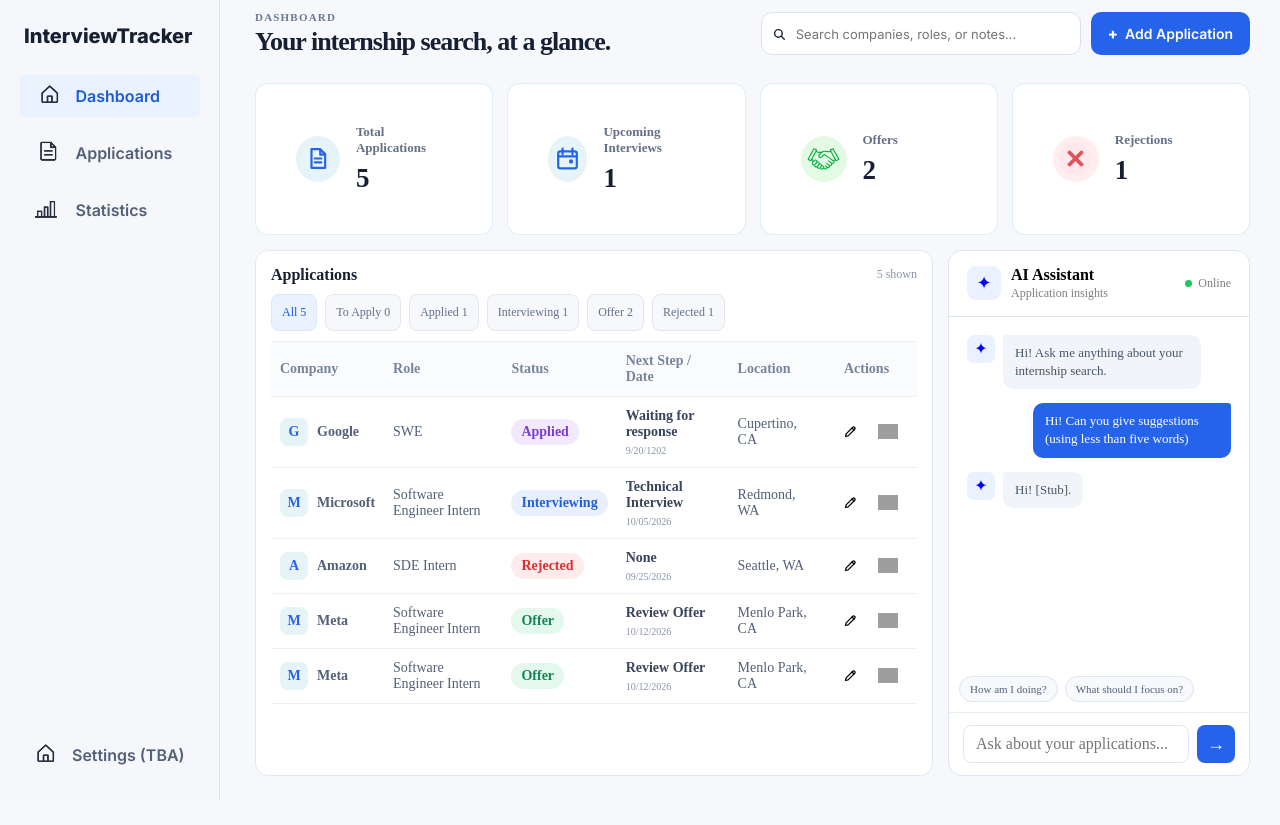
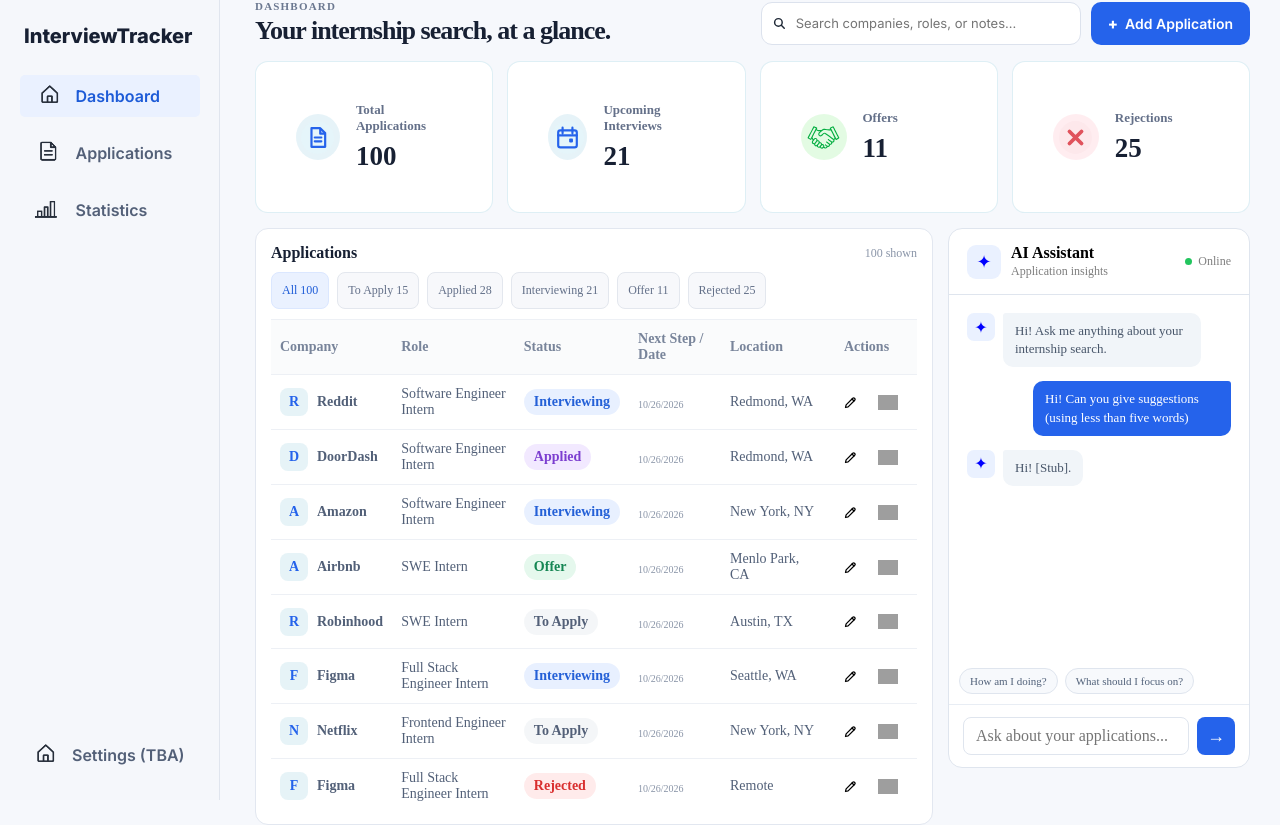
Before and after one commit to yifanchen729/Interview-Tracker, a React (Vite) app in the folder frontend/: page / in a window 1280 px wide. Before the commit the page ends 800 px from the top, so only its background shows below. Built offline with nearby package versions, Linux system fonts and the light colour scheme; no server answers; grey boxes are pictures that could not be loaded.

Commit message:
Make data able to retain statusHistory, use it to create the Sankey chart

```diff
--- a/frontend/src/Charts/Chart.tsx
+++ b/frontend/src/Charts/Chart.tsx
@@ -1,5 +1,4 @@
 import {
-  Tooltip,
   ResponsiveContainer,
   Sankey,
   Layer,
@@ -16,44 +15,112 @@
 export function Charts({ applications }: ChartsProp) {
   // Counter that goes through application array
   let appliedNum = 0;
-  let interviewNum = 0;
-  let rejectedNum = 0;
-  let offerNum = 0;
+
+  let appliedToInterview = 0;
+  let appliedToRejected = 0;
+
+  let interviewToRejected = 0;
+  let interviewToOffer = 0;
 
   applications.forEach((application) => {
-    const status = application.status;
+    const history = application.statusHistory;
+
+    // Ignore "To Apply"
+    if (!history || history.length === 0) {
+      return;
+    }
 
     appliedNum++;
-    if (status === "Interviewing") {
-      interviewNum++;
-    } else if (status === "Rejected") {
-      rejectedNum++;
-      interviewNum++;
-    } else if (status === "Offer") {
-      offerNum++;
-      interviewNum++;
+
+    // Go through each transition in the history
+    for (let i = 0; i < history.length - 1; i++) {
+      const currentStatus = history[i].status;
+      const nextStatus = history[i + 1].status;
+
+      if (
+        currentStatus === "Applied" &&
+        nextStatus === "Interviewing"
+      ) {
+        appliedToInterview++;
+      }
+
+      else if (
+        currentStatus === "Applied" &&
+        nextStatus === "Rejected"
+      ) {
+        appliedToRejected++;
+      }
+
+      else if (
+        currentStatus === "Interviewing" &&
+        nextStatus === "Rejected"
+      ) {
+        interviewToRejected++;
+      }
+
+      else if (
+        currentStatus === "Interviewing" &&
+        nextStatus === "Offer"
+      ) {
+        interviewToOffer++;
+      }
     }
   });
 
-  // Sankey chart on the right
+  const appliedToUnknown =
+    appliedNum -
+    appliedToInterview -
+    appliedToRejected;
+
+  const interviewToUnknown =
+    appliedToInterview -
+    interviewToRejected -
+    interviewToOffer;
+
+  // Sankey chart data
   const graphData = {
     nodes: [
-      { name: "Applied", value: appliedNum },
-      { name: "Unknown", value: appliedNum - interviewNum },
-      { name: "Interview", value: interviewNum },
-      { name: "Rejected", value: rejectedNum },
-      { name: "Offer", value: offerNum },
-      { name: "Dummy", value: 0 },
+      { name: "Applications", value: appliedNum },           // 0: Applications
+      { name: "Pending", value: appliedToUnknown },          // 1: Pending after applying
+      { name: "Interviewing", value: appliedToInterview },     // 2: Reached interview
+      { name: "Rejected", value: appliedToRejected },        // 3: Rejected after applying
+      { name: "Pending", value: interviewToUnknown },        // 4: Pending after interview
+      { name: "Rejected", value: interviewToRejected },      // 5: Rejected after interview
+      { name: "Offers", value: interviewToOffer },           // 6: Offer after interview
     ],
 
     links: [
-      { source: 0, target: 1, value: appliedNum - interviewNum }, // From applied to unknown
-      { source: 0, target: 2, value: interviewNum }, // From applied to interview
-      { source: 2, target: 3, value: rejectedNum }, // From Interview to rejected
-      { source: 2, target: 4, value: offerNum }, // From Interview to offer
-      { source: 1, target: 5, value: 0 }, // From applied to dummy
+      { source: 0, target: 1, value: appliedToUnknown },
+      { source: 0, target: 2, value: appliedToInterview },
+      { source: 0, target: 3, value: appliedToRejected },
+      { source: 2, target: 4, value: interviewToUnknown },
+      { source: 2, target: 5, value: interviewToRejected },
+      { source: 2, target: 6, value: interviewToOffer },
     ],
   };
+
+  // Get node color based on its name
+  function getNodeColor(name: string) {
+    if (name === "Applications") return "#2f2fe8";
+    if (name === "Pending") return "#8d8b89";
+    if (name === "Interviewing") return "#0b8cf59e";
+    if (name === "Rejected") return "rgb(217, 47, 47)";
+    if (name === "Offers") return "#22c55e";
+
+    return "transparent";
+  }
+
+  // Get link color based on its index
+  function getLinkColor(index: number) {
+    if (index === 0) return "#8d8b898a";                 // Applied -> Unknown
+    if (index === 1) return "#0b8cf568";                 // Applied -> Interview
+    if (index === 2) return "rgba(217, 47, 47, 0.51)";   // Applied -> Rejected
+    if (index === 3) return "#8d8b898a";                 // Interview -> Unknown
+    if (index === 4) return "rgba(217, 47, 47, 0.51)";   // Interview -> Rejected
+    if (index === 5) return "#22c55e74";                 // Interview -> Offer
+
+    return "transparent";                                // It is should not exist
+  }
 
   function MyCustomSankeyNode({
     x,
@@ -62,41 +129,43 @@
     height,
     payload,
   }: SankeyNodeProps) {
-    if (payload.name == "Dummy") {
-      return;
-    }
-
-    let color = "blue";
-
-    if (payload.name === "Applied") color = "#2f2fe8";
-    else if (payload.name === "Unknown") color = "#8d8b89";
-    else if (payload.name === "Interview") color = "#0b8cf59e";
-    else if (payload.name === "Rejected") color = "rgb(217, 47, 47)";
-    else if (payload.name === "Offer") color = "#22c55e";
-    else if (payload.name === "Dummy") color = "black";
-
     return (
       <Layer>
-        <Rectangle x={x} y={y} width={width} height={height} fill={color} />
-        <text
+        <Rectangle
+          x={x}
+          y={y - 1}
+          width={width}
+          height={height + 2}
+          radius={4}
+          fill={getNodeColor(payload.name)}
+        />
+
+        <foreignObject
           x={x + width + 14}
-          y={y + height / 2 - 4}
-          fill="#172033"
-          fontSize={20}
-          fontWeight={700}
+          y={y + height / 2 - 25}
+          width={300}
+          height={50}
         >
-          {payload.value}
-        </text>
+          <div
+            className="sankey-label"
+            style={{
+              borderColor: getNodeColor(payload.name),
+            }}
+          >
+            <div
+              className="sankey-value"
+              style={{
+                backgroundColor: getNodeColor(payload.name),
+              }}
+            >
+              {payload.value}
+            </div>
 
-        <text
-          x={x + width + 14}
-          y={y + height / 2 + 15}
-          fill="#667085"
-          fontSize={12}
-          fontWeight={500}
-        >
-          {payload.name}
-        </text>
+            <div className="sankey-name">
+              {payload.name}
+            </div>
+          </div>
+        </foreignObject>
       </Layer>
     );
   }
@@ -111,14 +180,6 @@
     linkWidth,
     index,
   }: SankeyLinkProps) {
-    let color = "blue";
-
-    if (index === 0) color = "#8d8b898a";
-    else if (index === 1) color = "#0b8cf568";
-    else if (index === 2) color = "rgba(217, 47, 47, 0.51)";
-    else if (index === 3) color = "#22c55e74";
-    else if (index === 4) color = "transparent";
-
     return (
       <path
         d={`
@@ -127,10 +188,10 @@
          ${targetControlX},${targetY}
          ${targetX},${targetY}
       `}
-        stroke={color}
+        stroke={getLinkColor(index)}
         strokeWidth={linkWidth}
         fill="none"
-        strokeOpacity={0.4}
+        strokeOpacity={0.5}
       />
     );
   }
@@ -140,21 +201,17 @@
       <div className="chart-header">Application Stats</div>
 
       <div className="application-flow-chart">
-        <ResponsiveContainer width={800} height="60%">
+        <ResponsiveContainer width="100%" height="100%">
           <Sankey
             data={graphData}
             node={MyCustomSankeyNode}
             link={MyCustomSankeyLink}
-            nodeWidth={10}
-            nodePadding={40}
-            margin={{
-              top: 20,
-              right: 100,
-              bottom: 20,
-              left: 40,
-            }}
+            nodeWidth={24}
+            nodePadding={50}
+            align="left"
+            sort={false}
+            margin={{ top: 30, right: 150, bottom: 30, left: 80 }}
           >
-            <Tooltip />
           </Sankey>
         </ResponsiveContainer>
       </div>
--- a/frontend/src/Forms/ApplicationForm/ApplicationForm.tsx
+++ b/frontend/src/Forms/ApplicationForm/ApplicationForm.tsx
@@ -1,4 +1,8 @@
-import type { Application } from "../../data/ApplicationArray"
+import type {
+  Application,
+  ApplicationStatus
+} from "../../data/ApplicationArray";
+
 import "./ApplicationForm.css";
 
 // Props
@@ -9,33 +13,95 @@
 };
 
 export function ApplicationForm({ applications, setApplications, setAddingApplication }: ApplicationFormProp) {
+
+  function createStatusHistory(status: ApplicationStatus) {
+    const now = new Date().toISOString();
+
+    if (status === "To Apply") {
+      return [];
+    }
+
+    if (status === "Applied") {
+      return [
+        {
+          status: "Applied" as const,
+          changedAt: now,
+        },
+      ];
+    }
+
+    if (status === "Interviewing") {
+      return [
+        {
+          status: "Applied" as const,
+          changedAt: null,
+        },
+        {
+          status: "Interviewing" as const,
+          changedAt: now,
+        },
+      ];
+    }
+
+    if (status === "Offer") {
+      return [
+        {
+          status: "Applied" as const,
+          changedAt: null,
+        },
+        {
+          status: "Interviewing" as const,
+          changedAt: null,
+        },
+        {
+          status: "Offer" as const,
+          changedAt: now,
+        },
+      ];
+    }
+
+    // Rejected
+    return [
+      {
+        status: "Applied" as const,
+        changedAt: null,
+      },
+      {
+        status: "Rejected" as const,
+        changedAt: now,
+      },
+    ];
+  }
+
   // For submit the application
-  const submitApplication = (event: React.SubmitEvent<HTMLFormElement>) => {
-    // This prevents auto refresh after submit form (old mechanic)
+  const submitApplication = (
+    event: React.SubmitEvent<HTMLFormElement>
+  ) => {
     event.preventDefault();
 
-    // Get data from the form
     const formData = new FormData(event.currentTarget);
 
-    // Create new application object
-    // "as string" is to prevent TSX alarm
-    const newApplication = {
+    const newStatus =
+      formData.get("status") as ApplicationStatus;
+
+    const newApplication: Application = {
       id: crypto.randomUUID(),
       company: formData.get("company") as string,
       role: formData.get("role") as string,
-      status: formData.get("status") as string,
+      status: newStatus,
+
+      statusHistory: createStatusHistory(newStatus),
+
       nextStep: formData.get("nextStep") as string,
       date: formData.get("date") as string,
       location: formData.get("location") as string,
     };
 
-    // Add this to the array
     setApplications([
       ...applications,
       newApplication
     ]);
 
-    // This actual means done with application
     cancelApplication();
   };
 
--- a/frontend/src/data/ApplicationArray.tsx
+++ b/frontend/src/data/ApplicationArray.tsx
@@ -1,65 +1,190 @@
+export type ApplicationStatus =
+  | "To Apply"
+  | "Applied"
+  | "Interviewing"
+  | "Offer"
+  | "Rejected";
+
+export type StatusEntry = {
+  status: ApplicationStatus;
+  changedAt: string | null;
+};
+
 export type Application = {
   id: string;
   company: string;
   role: string;
-  status: string;
+  status: ApplicationStatus;
+  statusHistory: StatusEntry[];
   nextStep: string;
   date: string;
   location: string;
 };
 
 export class ApplicationArray {
-
   applications: Application[];
 
-  // Default values
   constructor() {
-    this.applications = [
-      {
+    const companies = [
+      "Google",
+      "Microsoft",
+      "Amazon",
+      "Meta",
+      "Figma",
+      "Datadog",
+      "Stripe",
+      "Airbnb",
+      "Cloudflare",
+      "Discord",
+      "Reddit",
+      "Robinhood",
+      "Apple",
+      "Netflix",
+      "Uber",
+      "Lyft",
+      "DoorDash",
+      "LinkedIn",
+      "Salesforce",
+      "Adobe",
+    ];
+
+    const roles = [
+      "Software Engineer Intern",
+      "SWE Intern",
+      "Frontend Engineer Intern",
+      "Backend Engineer Intern",
+      "Full Stack Engineer Intern",
+    ];
+
+    const locations = [
+      "San Francisco, CA",
+      "Seattle, WA",
+      "New York, NY",
+      "Austin, TX",
+      "Redmond, WA",
+      "Menlo Park, CA",
+      "Cupertino, CA",
+      "Remote",
+    ];
+
+    this.applications = [];
+
+    for (let i = 0; i < 100; i++) {
+      const company =
+        companies[Math.floor(Math.random() * companies.length)];
+
+      const role =
+        roles[Math.floor(Math.random() * roles.length)];
+
+      const location =
+        locations[Math.floor(Math.random() * locations.length)];
+
+      // Random number determines which pipeline path this application takes
+      const random = Math.random();
+
+      let status: ApplicationStatus;
+      let statusHistory: StatusEntry[];
+
+      // 10% To Apply
+      if (random < 0.1) {
+        status = "To Apply";
+        statusHistory = [];
+      }
+
+      // 30% Applied and waiting
+      else if (random < 0.4) {
+        status = "Applied";
+
+        statusHistory = [
+          {
+            status: "Applied",
+            changedAt: "2026-09-20T14:30:00",
+          },
+        ];
+      }
+
+      // 20% Rejected before interview
+      else if (random < 0.6) {
+        status = "Rejected";
+
+        statusHistory = [
+          {
+            status: "Applied",
+            changedAt: "2026-09-20T14:30:00",
+          },
+          {
+            status: "Rejected",
+            changedAt: "2026-10-01T10:00:00",
+          },
+        ];
+      }
+
+      // 20% Currently interviewing
+      else if (random < 0.8) {
+        status = "Interviewing";
+
+        statusHistory = [
+          {
+            status: "Applied",
+            changedAt: "2026-09-20T14:30:00",
+          },
+          {
+            status: "Interviewing",
+            changedAt: "2026-10-05T10:00:00",
+          },
+        ];
+      }
+
+      // 10% Rejected after interview
+      else if (random < 0.9) {
+        status = "Rejected";
+
+        statusHistory = [
+          {
+            status: "Applied",
+            changedAt: "2026-09-20T14:30:00",
+          },
+          {
+            status: "Interviewing",
+            changedAt: "2026-10-05T10:00:00",
+          },
+          {
+            status: "Rejected",
+            changedAt: "2026-10-15T10:00:00",
+          },
+        ];
+      }
+
+      // 10% Offer
+      else {
+        status = "Offer";
+
+        statusHistory = [
+          {
+            status: "Applied",
+            changedAt: "2026-09-20T14:30:00",
+          },
+          {
+            status: "Interviewing",
+            changedAt: "2026-10-05T10:00:00",
+          },
+          {
+            status: "Offer",
+            changedAt: "2026-10-20T10:00:00",
+          },
+        ];
+      }
+
+      this.applications.push({
         id: crypto.randomUUID(),
-        company: "Google",
-        role: "SWE",
-        status: "Applied",
-        nextStep: "Waiting for response",
-        date: "9/20/1202",
-        location: "Cupertino, CA",
-      },
-      {
-        id: crypto.randomUUID(),
-        company: "Microsoft",
-        role: "Software Engineer Intern",
-        status: "Interviewing",
-        nextStep: "Technical Interview",
-        date: "10/05/2026",
-        location: "Redmond, WA",
-      },
-      {
-        id: crypto.randomUUID(),
-        company: "Amazon",
-        role: "SDE Intern",
-        status: "Rejected",
-        nextStep: "None",
-        date: "09/25/2026",
-        location: "Seattle, WA",
-      },
-      {
-        id: crypto.randomUUID(),
-        company: "Meta",
-        role: "Software Engineer Intern",
-        status: "Offer",
-        nextStep: "Review Offer",
-        date: "10/12/2026",
-        location: "Menlo Park, CA",
-      },
-      {
-        id: crypto.randomUUID(),
-        company: "Meta",
-        role: "Software Engineer Intern",
-        status: "Offer",
-        nextStep: "Review Offer",
-        date: "10/12/2026",
-        location: "Menlo Park, CA",
-      },
-    ];
+        company,
+        role,
+        status,
+        statusHistory,
+        nextStep: "",
+        date: "10/26/2026",
+        location,
+      });
+    }
   }
 }
```
Also changed, not shown: frontend/src/Charts/Charts.css (+30 -2 lines), frontend/src/Forms/EditForm/EditForm.tsx (+46 -5 lines).
